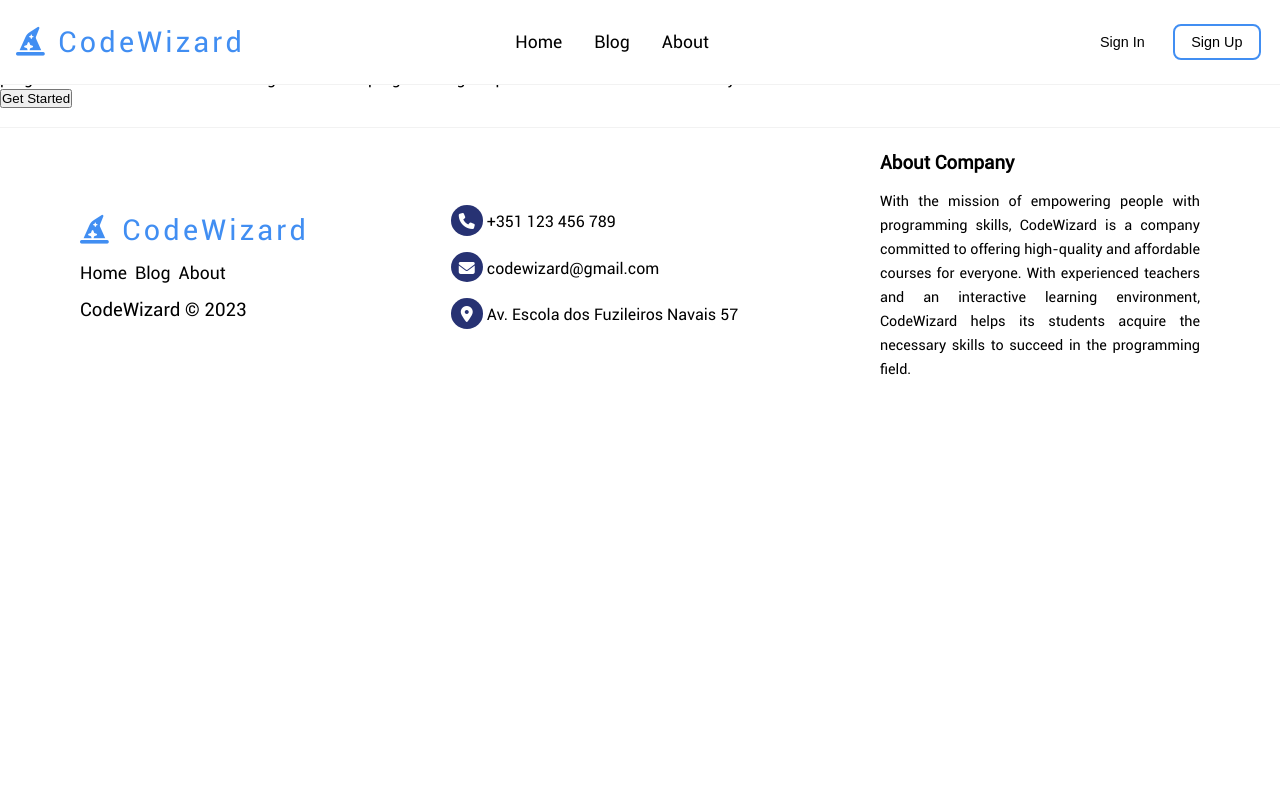
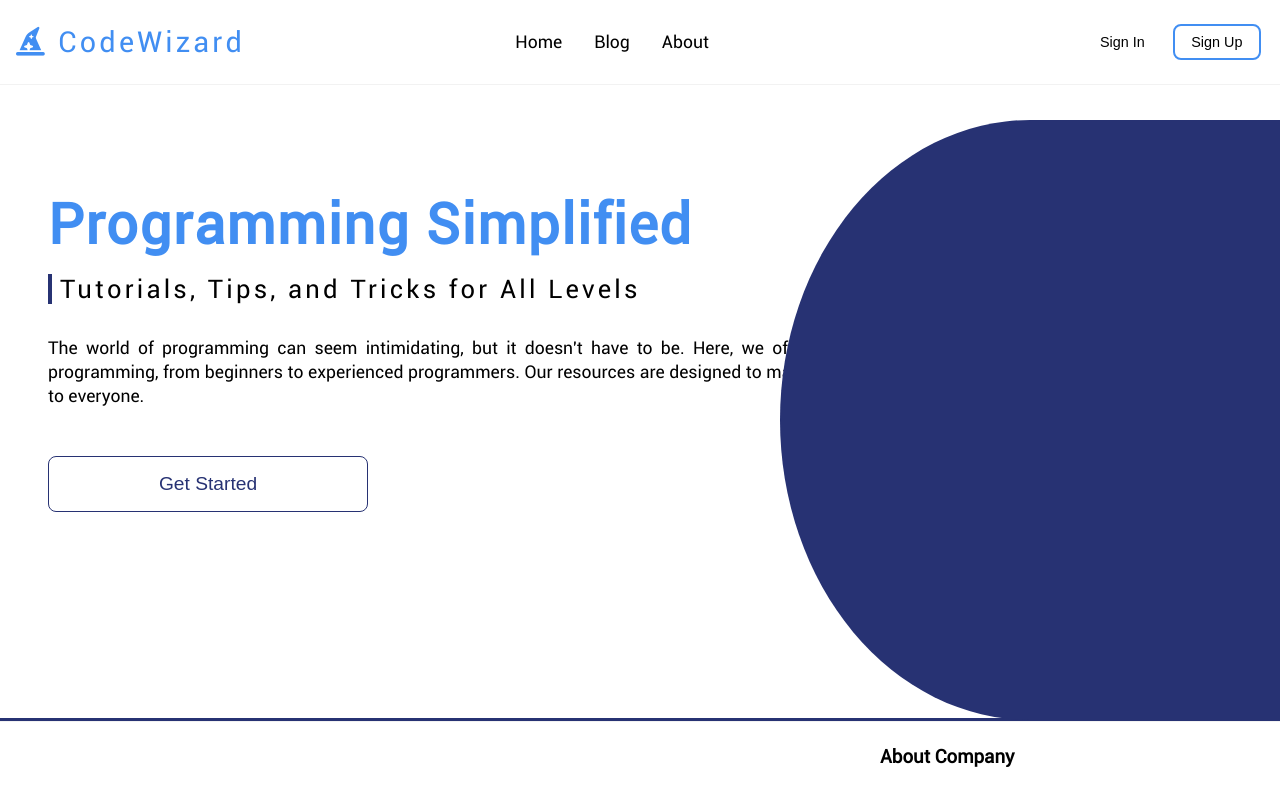
Before and after one commit to Victorceloss/code-wizard, a React (Vite) app in the folder frontend/: page / in a window 1280 px wide. Shown: the top 787 px of the page. Built offline with nearby package versions, Linux system fonts and the light colour scheme.

Commit message:
:lipstick: style: Adding Styles to the Home page

```diff
--- a/frontend/src/styles/home.css
+++ b/frontend/src/styles/home.css
@@ -1 +1,94 @@
 @charset "UTF-8";
+
+.main {
+  padding: 8.5rem 0.5rem 9.9rem 0.5rem;
+
+  display: flex;
+  align-items: center;
+  justify-content: space-between;
+
+  border-bottom: 0.2rem solid var(--Title);
+}
+
+.section-info,
+.section-image {padding: 2.5rem;}
+
+.section-image {
+  display: flex;
+  align-items: center;
+  justify-content: center;
+}
+
+.image-content {z-index: 1;}
+
+.info-title {
+  padding: 1.0rem 0;
+
+  font-size: 3.5rem;
+  letter-spacing: 0.1rem;
+  color: var(--Title_Two);
+}
+
+.info-subtitle {
+  padding-left: 0.5rem;
+
+  font-size: 1.6rem;
+  font-weight: normal;
+  letter-spacing: 0.2rem;
+
+  border-left: 0.3rem solid var(--Title);
+}
+
+.info-text {
+  margin: 1.5rem 0;
+  padding: 0.5rem 0;
+
+  font-size: 1.1rem;
+  line-height: 1.5rem;
+  text-align: justify;
+}
+
+.info-buttons {
+  padding: 0.5rem 0;
+  margin-top: 2.0rem;
+}
+
+.info-buttons button {
+  width: 20rem;
+  padding: 1.0rem;
+  margin: 0 1.0rem 0 0;
+
+  cursor: pointer;
+  font-size: 1.2rem;
+}
+
+.buttons-started {
+  color: var(--Title);
+
+  transition: .5s ease all;
+
+  border-radius: 0.5rem;
+  background-color: transparent;
+  border: 1px solid var(--Title);
+}
+
+.buttons-started:hover {
+  color: var(--Background);
+  background-color: var(--Title);
+}
+
+.square-layout {
+  z-index: 0;
+  float: left;
+
+  top: 120px;
+  right: 0px;
+  width: 500px;
+  height: 600px;
+
+  position: absolute;
+
+  border-top-left-radius: 50%;
+  background-color: var(--Title);
+  border-bottom-left-radius: 50%;
+}
```
